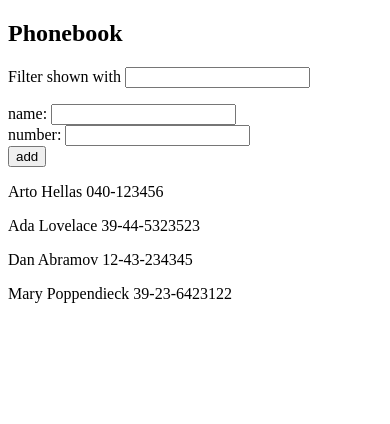
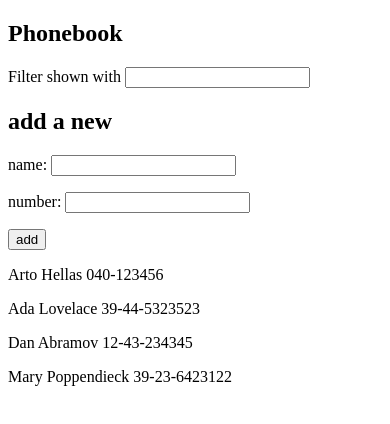
Before and after one commit to lifenli/full-stack-open-2022, a React (Create React App) app in the folder part2/phonebook/: page / in a window 390 px wide. Shown: the top 424 px of the page. Built offline with nearby package versions, Linux system fonts and the light colour scheme.

Commit message:
2.10: The Phonebook Step5 update

```diff
--- a/part2/phonebook/src/App.js
+++ b/part2/phonebook/src/App.js
@@ -1,7 +1,15 @@
 
+import PersonsForm from './Components/PersonForm'
+import ListPersons from './Components/ListPersons'
+import Filter from './Components/Filter'
 import { useState } from 'react'
 
+
+
 const App = () => {
+  const [searchName, setSearchName] = useState('')
+  const [newName, setNewName] = useState('')
+  const [number, setNumber] = useState('')
   const [persons, setPersons] = useState([
     { name: 'Arto Hellas', number: '040-123456', id: 1 },
     { name: 'Ada Lovelace', number: '39-44-5323523', id: 2 },
@@ -9,33 +17,15 @@ const App = () => {
     { name: 'Mary Poppendieck', number: '39-23-6423122', id: 4 }
   ])
 
-  const [newName, setNewName] = useState('')
-  const [number, setNumber] = useState('')
-  const [searchName, setSearchName] = useState('')
-
-
   const handleNameChange = (event) => {
     setNewName(event.target.value)
   }
-
   const handleNumChange = (event) => {
     setNumber(event.target.value)
   }
 
   const handleSearch = (event) => {
-    setSearchName(event.target.value);
-  }
-
-  const handleButtonSubmit = (event) => {
-    event.preventDefault();
-    // console.log(event.target.value)
-    const newPersonObj = {
-      name: newName,
-      number: number
-    }
-    persons.find(person => person.name === newPersonObj.name)
-      ? alert(`${newName} is already added to phonebook`)
-      : setPersons(persons.concat(newPersonObj)); setNewName(''); setNumber('');
+    setSearchName(event.target.value)
   }
 
   const showFilter =
@@ -43,33 +33,31 @@ const App = () => {
       // if the searchName matches the one in the persons array (case insensitive)
       ? persons.filter(person => person.name.toLowerCase() === searchName.toLowerCase())
       : persons
+  // Assign a new variable to the filter, without altering the "persons" values
+  // Do NOT alter the "persons" value by setPersons() ...
 
-  const ListPersons = ({ persons }) => {
-    return (
-      persons.map(person =>
-        <p key={person.id}>{person.name} {person.number} </p>
-      )
-    )
+
+  const handleButtonSubmit = (event) => {
+    event.preventDefault();
+    const newPersonObj = {
+      name: newName,
+      number: number,
+      id: persons.length + 1
+    }
+    persons.find(person => person.name === newPersonObj.name)
+      ? alert(`${newName} is already added to phonebook`)
+      : setPersons(persons.concat(newPersonObj)); setNewName(''); setNumber('');
   }
 
 
   return (
     <div>
       <h2>Phonebook</h2>
-      <p>
-        Filter shown with <input onChange={handleSearch} value={searchName} />
-      </p>
-      <form>
-        <div>
-          name: <input onChange={handleNameChange} value={newName} />
-        </div>
-        <div>number: <input onChange={handleNumChange} value={number} type="tel" /></div>
-        {/* validate the type of input to be phone number */}
-        <div>
-          <button onClick={handleButtonSubmit} type="submit">add</button>
-        </div>
-      </form>
-      <ListPersons persons={showFilter} />
+      <Filter handleSearch={handleSearch} value={searchName} />
+      <PersonsForm handleButtonSubmit={handleButtonSubmit} handleNameChange={handleNameChange} handleNumChange={handleNumChange} nameValue={newName} numValue={number} />
+      <ListPersons list={showFilter} />
+      {/* the value depends on the filter */}
+
     </div>
   )
 }
```
